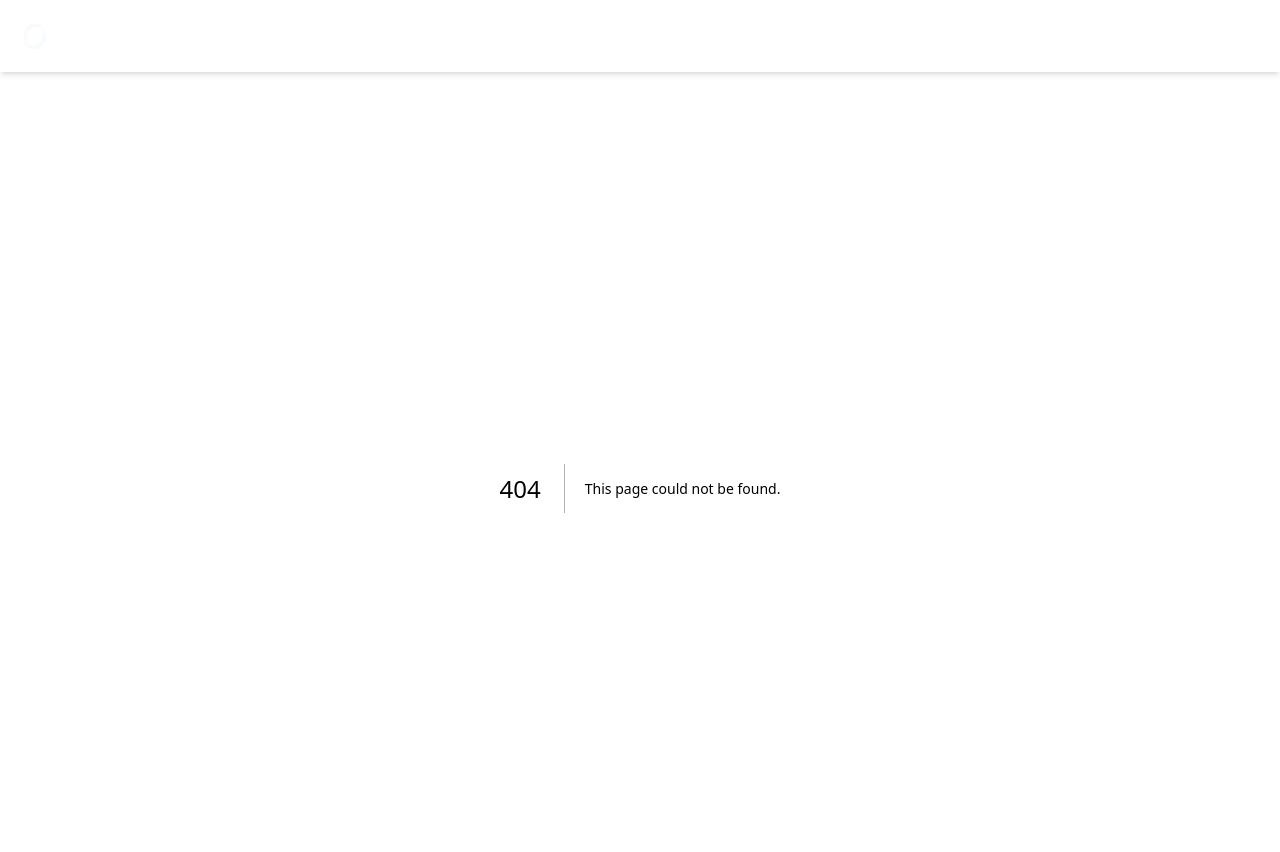
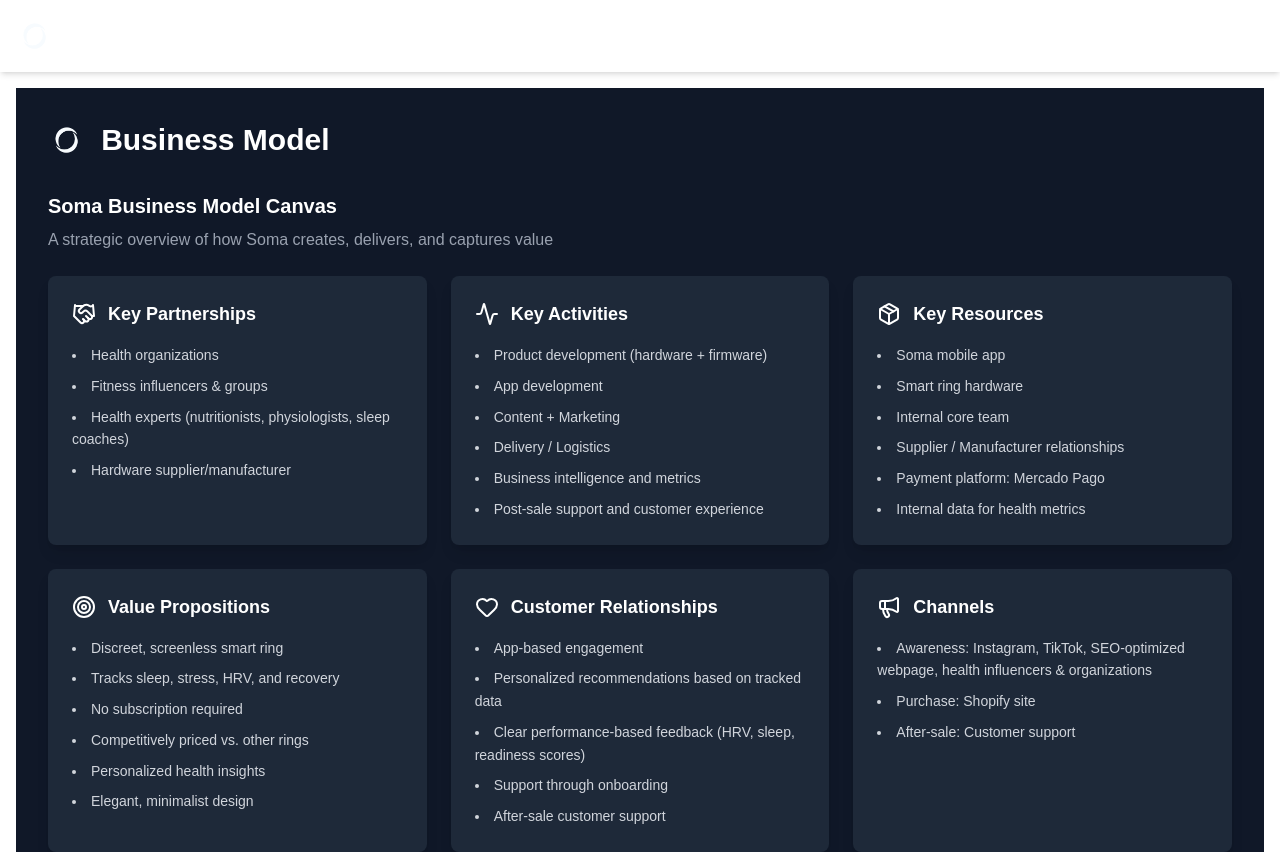
Before and after one commit to MQuantrillC/Soma-Dashboard, a Next.js app: page /business-model in a window 1280 px wide. Before the commit this address had no page. Shown: the top 852 px of the page. Built offline with nearby package versions, Linux system fonts and the light colour scheme.

Commit message:
Add business model page with canvas layout and components

```diff
--- /dev/null
+++ b/src/app/business-model/page.tsx
@@ -0,0 +1,160 @@
+import React from 'react';
+import Image from 'next/image';
+import {
+    Users,
+    Target,
+    Megaphone,
+    Heart,
+    DollarSign,
+    Activity,
+    Package,
+    Handshake,
+    Receipt
+} from 'lucide-react';
+
+const BusinessModelPage = () => {
+    const canvasBlocks = [
+        {
+            id: 'key-partnerships',
+            title: 'Key Partnerships',
+            icon: Handshake,
+            content: [
+                'Health organizations',
+                'Fitness influencers & groups',
+                'Health experts (nutritionists, physiologists, sleep coaches)',
+                'Hardware supplier/manufacturer'
+            ]
+        },
+        {
+            id: 'key-activities',
+            title: 'Key Activities',
+            icon: Activity,
+            content: [
+                'Product development (hardware + firmware)',
+                'App development',
+                'Content + Marketing',
+                'Delivery / Logistics',
+                'Business intelligence and metrics',
+                'Post-sale support and customer experience'
+            ]
+        },
+        {
+            id: 'key-resources',
+            title: 'Key Resources',
+            icon: Package,
+            content: [
+                'Soma mobile app',
+                'Smart ring hardware',
+                'Internal core team',
+                'Supplier / Manufacturer relationships',
+                'Payment platform: Mercado Pago',
+                'Internal data for health metrics'
+            ]
+        },
+        {
+            id: 'value-propositions',
+            title: 'Value Propositions',
+            icon: Target,
+            content: [
+                'Discreet, screenless smart ring',
+                'Tracks sleep, stress, HRV, and recovery',
+                'No subscription required',
+                'Competitively priced vs. other rings',
+                'Personalized health insights',
+                'Elegant, minimalist design'
+            ]
+        },
+        {
+            id: 'customer-relationships',
+            title: 'Customer Relationships',
+            icon: Heart,
+            content: [
+                'App-based engagement',
+                'Personalized recommendations based on tracked data',
+                'Clear performance-based feedback (HRV, sleep, readiness scores)',
+                'Support through onboarding',
+                'After-sale customer support'
+            ]
+        },
+        {
+            id: 'channels',
+            title: 'Channels',
+            icon: Megaphone,
+            content: [
+                'Awareness: Instagram, TikTok, SEO-optimized webpage, health influencers & organizations',
+                'Purchase: Shopify site',
+                'After-sale: Customer support'
+            ]
+        },
+        {
+            id: 'cost-structure',
+            title: 'Cost Structure',
+            icon: Receipt,
+            content: [
+                'Product manufacturing, shipping & customs (~S/ 215 or ~$60 per unit)',
+                'Web hosting & Shopify commissions',
+                'Paid marketing (ads, influencer fees)',
+                'Taxes and legal fees',
+                'App development & maintenance'
+            ]
+        },
+        {
+            id: 'customer-segments',
+            title: 'Customer Segments',
+            icon: Users,
+            content: [
+                'Executives: Stay sharp and perform under pressure',
+                'Athletes: Improve recovery, optimize performance',
+                'Health-conscious individuals: Daily health tracking and lifestyle optimization'
+            ]
+        },
+        {
+            id: 'revenue-streams',
+            title: 'Revenue Streams',
+            icon: DollarSign,
+            content: [
+                'One-time ring sale at S/ 549 (~$150 USD)'
+            ]
+        }
+    ];
+
+    const BlockCard = ({ block }: { block: typeof canvasBlocks[0] }) => (
+        <div className="bg-gray-800 p-6 rounded-lg shadow-lg flex flex-col h-full">
+            <div className="flex items-center mb-4">
+                <block.icon className="w-6 h-6 mr-3 text-soma-aquamarina" />
+                <h3 className="text-lg font-bold font-saira">{block.title}</h3>
+            </div>
+            <div className="flex-grow">
+                <ul className="list-disc list-inside text-gray-300 space-y-2">
+                    {block.content.map((item, index) => (
+                        <li key={index} className="text-sm leading-relaxed">{item}</li>
+                    ))}
+                </ul>
+            </div>
+        </div>
+    );
+
+    return (
+        <div className="bg-gray-900 text-white min-h-screen p-4 md:p-6 lg:p-8">
+            <header className="flex items-center mb-8">
+                <Image src="/Assets/Soma_Logo.png" alt="Soma Logo" width={40} height={40} className="h-10 w-auto mr-4" />
+                <h1 className="text-2xl sm:text-3xl font-bold font-saira">Business Model</h1>
+            </header>
+
+            <main>
+                <div className="mb-6">
+                    <h2 className="text-xl font-bold font-saira mb-2">Soma Business Model Canvas</h2>
+                    <p className="text-gray-400">A strategic overview of how Soma creates, delivers, and captures value</p>
+                </div>
+
+                <div className="grid grid-cols-1 md:grid-cols-2 lg:grid-cols-3 gap-6">
+                    {canvasBlocks.map((block) => (
+                        <BlockCard key={block.id} block={block} />
+                    ))}
+                </div>
+            </main>
+        </div>
+    );
+};
+
+export default BusinessModelPage;
--- a/src/app/layout.tsx
+++ b/src/app/layout.tsx
@@ -47,6 +47,7 @@
                  <Link href="/expenses" className="text-white hover:text-soma-aquamarina transition-colors font-medium">Expenses</Link>
                  <Link href="/projections" className="text-white hover:text-soma-aquamarina transition-colors font-medium">Projections</Link>
                  <Link href="/market-research" className="text-white hover:text-soma-aquamarina transition-colors font-medium">Market Intelligence</Link>
+                 <Link href="/business-model" className="text-white hover:text-soma-aquamarina transition-colors font-medium">Business Model</Link>
               </div>
             </div>
           </nav>
```
